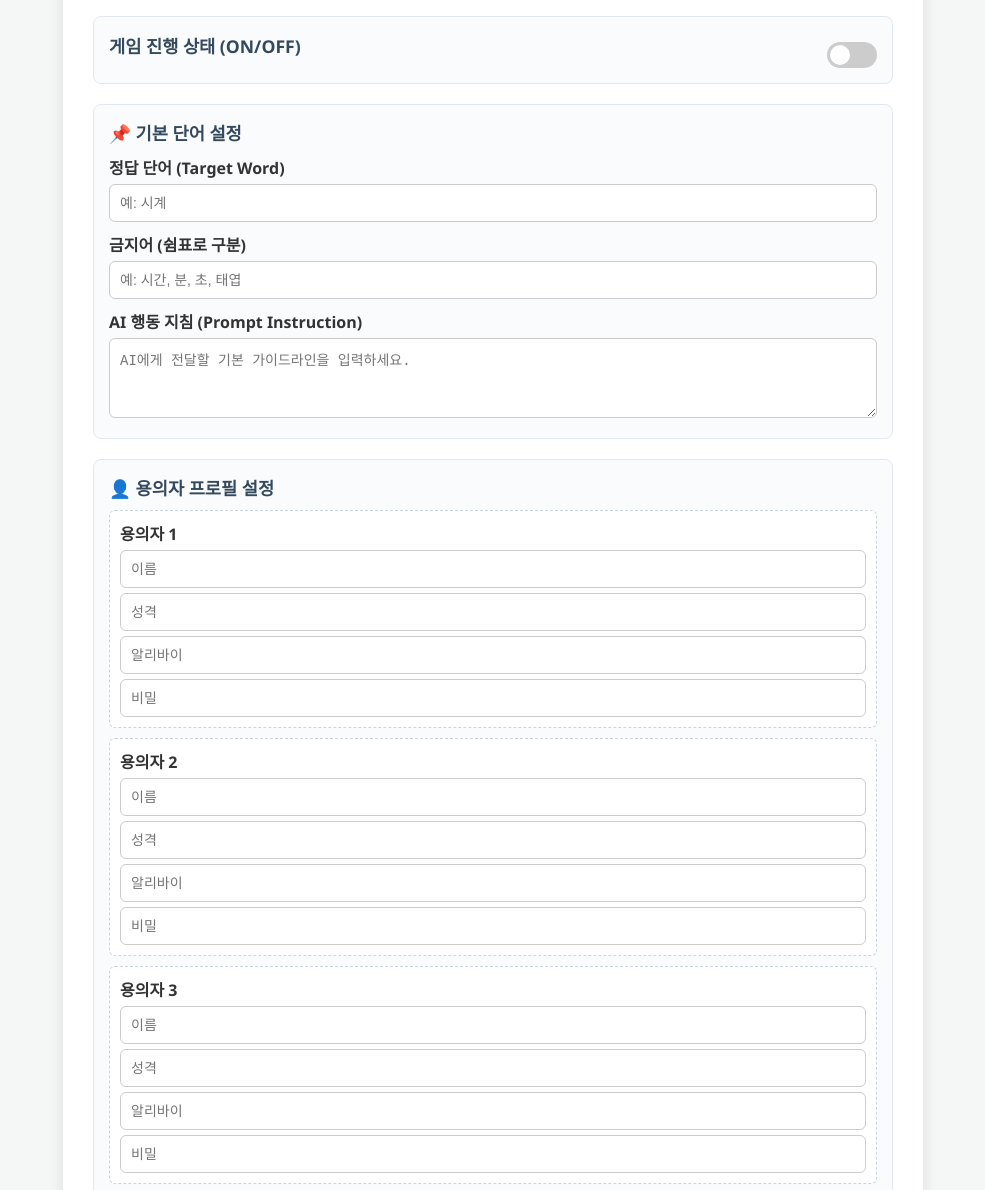
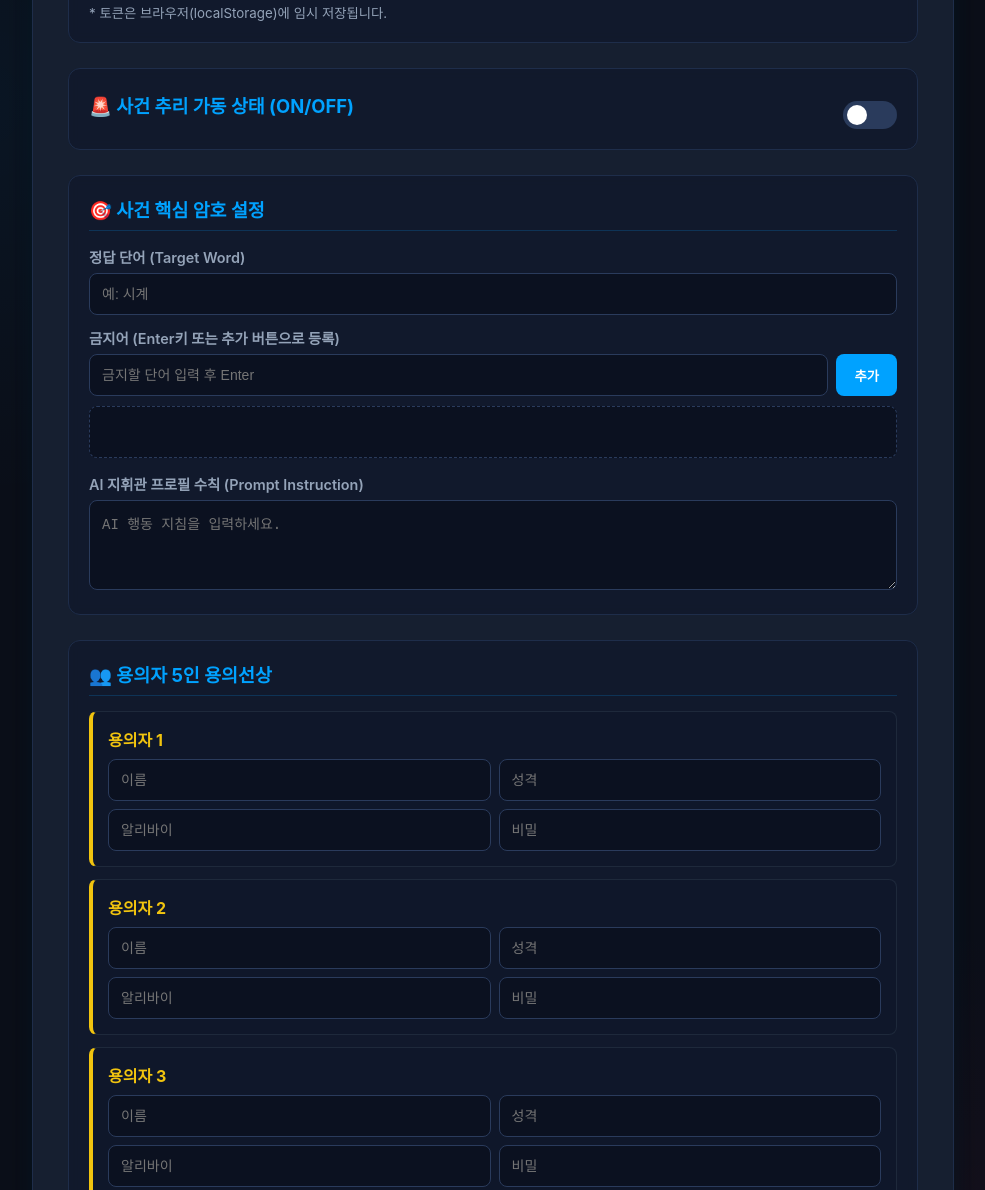
Before and after one commit to damjun0804-cell/dodam_game, a plain HTML site: page index.html in a window 1280 px wide. Shown: the part 302-1492 px from the top of the page, without its empty margins (147-1132 px from the left). Drawn offline with Linux system fonts and the light colour scheme.

Commit message:
Update index.html

```diff
--- a/index.html
+++ b/index.html
@@ -3,204 +3,340 @@
 <head>
     <meta charset="UTF-8">
     <meta name="viewport" content="width=device-width, initial-scale=1.0">
-    <title>추리 게임 관리자 대시보드</title>
+    <title>🕵️‍♂️ 명탐정 코난: 사건 해결 관리자 대시보드</title>
     <style>
+        :root {
+            --bg-color: #0b0f19;
+            --card-bg: #161f30;
+            --card-border: #1e2d4a;
+            --accent-blue: #00a2ff;
+            --accent-red: #ff3366;
+            --accent-yellow: #f1c40f;
+            --text-main: #e2e8f0;
+            --text-sub: #94a3b8;
+        }
+
         body {
-            font-family: 'Segoe UI', Tahoma, Geneva, Verdana, sans-serif;
-            background-color: #f4f7f6;
+            font-family: 'Pretendard', -apple-system, BlinkMacSystemFont, system-ui, Roboto, sans-serif;
+            background-color: var(--bg-color);
+            color: var(--text-main);
             margin: 0;
-            padding: 20px;
-            color: #333;
+            padding: 30px 20px;
+            background-image:
+                radial-gradient(circle at 10% 20%, rgba(0, 162, 255, 0.05) 0%, transparent 20%),
+                radial-gradient(circle at 90% 80%, rgba(255, 51, 102, 0.05) 0%, transparent 20%);
         }
+
         .container {
-            max-width: 800px;
+            max-width: 850px;
             margin: 0 auto;
-            background: #ffffff;
-            padding: 30px;
-            border-radius: 12px;
-            box-shadow: 0 4px 15px rgba(0,0,0,0.1);
+            background: var(--card-bg);
+            padding: 35px;
+            border-radius: 16px;
+            border: 1px solid var(--card-border);
+            box-shadow: 0 10px 30px rgba(0, 0, 0, 0.5), 0 0 20px rgba(0, 162, 255, 0.1);
         }
+
         h1 {
             text-align: center;
-            color: #2c3e50;
+            color: #ffffff;
+            font-size: 2rem;
+            margin-bottom: 30px;
+            letter-spacing: -0.5px;
+            text-shadow: 0 0 10px rgba(0, 162, 255, 0.5);
+            display: flex;
+            align-items: center;
+            justify-content: center;
+            gap: 10px;
+        }
+
+        .section {
             margin-bottom: 25px;
+            padding: 20px;
+            border: 1px solid var(--card-border);
+            border-radius: 12px;
+            background: rgba(15, 23, 42, 0.6);
+            backdrop-filter: blur(5px);
         }
-        .section {
-            margin-bottom: 20px;
-            padding: 15px;
-            border: 1px solid #e2e8f0;
-            border-radius: 8px;
-            background-color: #fafbfc;
+
+        .section-title {
+            font-weight: 700;
+            font-size: 1.15rem;
+            margin-bottom: 15px;
+            color: var(--accent-blue);
+            display: flex;
+            align-items: center;
+            gap: 8px;
+            border-bottom: 1px solid rgba(0, 162, 255, 0.2);
+            padding-bottom: 8px;
         }
-        .section-title {
-            font-weight: bold;
-            font-size: 1.1em;
-            margin-bottom: 10px;
-            color: #34495e;
-        }
+
         label {
             display: block;
+            margin-top: 12px;
+            font-weight: 600;
+            font-size: 0.9rem;
+            color: var(--text-sub);
+        }
+
+        input[type="text"], input[type="password"], textarea {
+            width: 100%;
+            padding: 12px;
+            margin-top: 6px;
+            background-color: #0b1120;
+            border: 1px solid #2a3b5c;
+            border-radius: 8px;
+            color: #ffffff;
+            box-sizing: border-box;
+            font-size: 14px;
+            transition: all 0.3s ease;
+        }
+
+        input[type="text"]:focus, input[type="password"]:focus, textarea:focus {
+            outline: none;
+            border-color: var(--accent-blue);
+            box-shadow: 0 0 8px rgba(0, 162, 255, 0.4);
+        }
+
+        textarea {
+            resize: vertical;
+            height: 90px;
+        }
+
+        /* 금지어 태그 입출력 스타일 */
+        .forbidden-input-group {
+            display: flex;
+            gap: 8px;
+            margin-top: 6px;
+        }
+
+        .forbidden-input-group input {
+            margin-top: 0;
+            flex: 1;
+        }
+
+        .btn-add {
+            padding: 0 18px;
+            background: var(--accent-blue);
+            color: #fff;
+            border: none;
+            border-radius: 8px;
+            font-weight: bold;
+            cursor: pointer;
+            transition: background 0.2s;
+            white-space: nowrap;
+        }
+
+        .btn-add:hover {
+            background: #0081cc;
+        }
+
+        .tag-container {
+            display: flex;
+            flex-wrap: wrap;
+            gap: 8px;
             margin-top: 10px;
+            min-height: 38px;
+            padding: 6px;
+            background: #0b1120;
+            border: 1px dashed #2a3b5c;
+            border-radius: 8px;
+        }
+
+        .tag {
+            display: inline-flex;
+            align-items: center;
+            background: rgba(255, 51, 102, 0.15);
+            color: #ff6688;
+            border: 1px solid rgba(255, 51, 102, 0.3);
+            padding: 4px 10px;
+            border-radius: 20px;
+            font-size: 13px;
             font-weight: 600;
         }
-        input[type="text"], input[type="password"], textarea {
-            width: 100%;
-            padding: 10px;
-            margin-top: 5px;
-            border: 1px solid #ccc;
-            border-radius: 6px;
-            box-sizing: border-box;
-            font-size: 14px;
+
+        .tag .remove-btn {
+            margin-left: 6px;
+            cursor: pointer;
+            font-weight: bold;
+            color: var(--accent-red);
         }
-        textarea {
-            resize: vertical;
-            height: 80px;
+
+        .tag .remove-btn:hover {
+            color: #ffffff;
         }
+
+        /* 토글 스위치 디자인 */
         .toggle-container {
             display: flex;
             align-items: center;
             justify-content: space-between;
         }
+
         .switch {
             position: relative;
             display: inline-block;
-            width: 50px;
-            height: 26px;
+            width: 54px;
+            height: 28px;
         }
+
         .switch input {
             opacity: 0;
             width: 0;
             height: 0;
         }
+
         .slider {
             position: absolute;
             cursor: pointer;
             top: 0; left: 0; right: 0; bottom: 0;
-            background-color: #ccc;
+            background-color: #2a3b5c;
             transition: .4s;
             border-radius: 34px;
         }
+
         .slider:before {
             position: absolute;
             content: "";
             height: 20px; width: 20px;
-            left: 3px; bottom: 3px;
+            left: 4px; bottom: 4px;
             background-color: white;
             transition: .4s;
             border-radius: 50%;
         }
+
         input:checked + .slider {
-            background-color: #27ae60;
+            background-color: var(--accent-red);
+            box-shadow: 0 0 10px rgba(255, 51, 102, 0.5);
         }
+
         input:checked + .slider:before {
-            transform: translateX(24px);
+            transform: translateX(26px);
         }
-        button {
+
+        /* 용의자 카드 스타일 */
+        .suspect-grid {
+            display: flex;
+            flex-direction: column;
+            gap: 12px;
+        }
+
+        .suspect-box {
+            background: #0f172a;
+            padding: 15px;
+            border: 1px solid #1e293b;
+            border-left: 4px solid var(--accent-yellow);
+            border-radius: 8px;
+        }
+
+        .suspect-title {
+            font-weight: bold;
+            color: var(--accent-yellow);
+            margin-bottom: 8px;
+            display: block;
+        }
+
+        .suspect-inputs {
+            display: grid;
+            grid-template-columns: 1fr 1fr;
+            gap: 8px;
+        }
+
+        .suspect-inputs input {
+            margin-top: 0;
+        }
+
+        .suspect-inputs input:nth-child(3),
+        .suspect-inputs input:nth-child(4) {
+            grid-column: span 1;
+        }
+
+        /* 메인 저장 버튼 */
+        .btn-save {
             width: 100%;
-            padding: 12px;
-            background-color: #2980b9;
+            padding: 15px;
+            background: linear-gradient(135deg, #00a2ff, #0055ff);
             color: white;
             border: none;
-            border-radius: 6px;
-            font-size: 16px;
+            border-radius: 10px;
+            font-size: 18px;
             font-weight: bold;
             cursor: pointer;
-            margin-top: 15px;
-            transition: background 0.3s;
+            margin-top: 20px;
+            box-shadow: 0 4px 15px rgba(0, 162, 255, 0.3);
+            transition: all 0.3s ease;
         }
-        button:hover {
-            background-color: #1f6391;
-        }
-        .suspect-box {
-            background: #fff;
-            padding: 10px;
-            margin-top: 10px;
-            border: 1px dashed #cbd5e1;
-            border-radius: 6px;
+
+        .btn-save:hover {
+            transform: translateY(-2px);
+            box-shadow: 0 6px 20px rgba(0, 162, 255, 0.5);
         }
     </style>
 </head>
 <body>
 
 <div class="container">
-    <h1>🔍 추리 게임 관리자 대시보드</h1>
+    <h1>🕵️‍♂️ 명탐정 코난: 추리 게임 본부</h1>
 
-    <!-- GitHub 토큰 입력 섹션 -->
+    <!-- GitHub 토큰 인증 섹션 -->
     <div class="section">
-        <div class="section-title">🔑 GitHub 인증 설정</div>
+        <div class="section-title">🔑 본부 인증 (GitHub Token)</div>
         <label for="githubToken">Personal Access Token (classic)</label>
         <input type="password" id="githubToken" placeholder="ghp_... 토큰을 입력하세요">
-        <small style="color: #666; display: block; margin-top: 5px;">* 토큰은 브라우저(localStorage)에 임시 저장됩니다.</small>
+        <small style="color: var(--text-sub); display: block; margin-top: 6px;">* 토큰은 브라우저(localStorage)에 임시 저장됩니다.</small>
     </div>
 
     <!-- 게임 활성화 상태 -->
     <div class="section toggle-container">
-        <span class="section-title">게임 진행 상태 (ON/OFF)</span>
+        <span class="section-title" style="margin-bottom:0; border:none;">🚨 사건 추리 가동 상태 (ON/OFF)</span>
         <label class="switch">
             <input type="checkbox" id="isGameActive">
             <span class="slider"></span>
         </label>
     </div>
 
-    <!-- 기본 설정 -->
+    <!-- 기본 단어 및 규칙 설정 -->
     <div class="section">
-        <div class="section-title">📌 기본 단어 설정</div>
+        <div class="section-title">🎯 사건 핵심 암호 설정</div>
+
         <label for="targetWord">정답 단어 (Target Word)</label>
         <input type="text" id="targetWord" placeholder="예: 시계">
 
-        <label for="forbiddenWords">금지어 (쉼표로 구분)</label>
-        <input type="text" id="forbiddenWords" placeholder="예: 시간, 분, 초, 태엽">
+        <label>금지어 (Enter키 또는 추가 버튼으로 등록)</label>
+        <div class="forbidden-input-group">
+            <input type="text" id="forbiddenInput" placeholder="금지할 단어 입력 후 Enter">
+            <button class="btn-add" onclick="addForbiddenWord()">추가</button>
+        </div>
+        <div class="tag-container" id="tagContainer"></div>
 
-        <label for="systemInstruction">AI 행동 지침 (Prompt Instruction)</label>
-        <textarea id="systemInstruction" placeholder="AI에게 전달할 기본 가이드라인을 입력하세요."></textarea>
+        <label for="systemInstruction" style="margin-top: 15px;">AI 지휘관 프로필 수칙 (Prompt Instruction)</label>
+        <textarea id="systemInstruction" placeholder="AI 행동 지침을 입력하세요."></textarea>
     </div>
 
-    <!-- 용의자 정보 (1~5명) -->
+    <!-- 용의자 프로필 설정 (1~5명) -->
     <div class="section">
-        <div class="section-title">👤 용의자 프로필 설정</div>
-
-        <div class="suspect-box">
-            <strong>용의자 1</strong>
-            <input type="text" id="suspect1Name" placeholder="이름">
-            <input type="text" id="suspect1Personality" placeholder="성격">
-            <input type="text" id="suspect1Alibi" placeholder="알리바이">
-            <input type="text" id="suspect1Secret" placeholder="비밀">
-        </div>
-
-        <div class="suspect-box">
-            <strong>용의자 2</strong>
-            <input type="text" id="suspect2Name" placeholder="이름">
-            <input type="text" id="suspect2Personality" placeholder="성격">
-            <input type="text" id="suspect2Alibi" placeholder="알리바이">
-            <input type="text" id="suspect2Secret" placeholder="비밀">
-        </div>
-
-        <div class="suspect-box">
-            <strong>용의자 3</strong>
-            <input type="text" id="suspect3Name" placeholder="이름">
-            <input type="text" id="suspect3Personality" placeholder="성격">
-            <input type="text" id="suspect3Alibi" placeholder="알리바이">
-            <input type="text" id="suspect3Secret" placeholder="비밀">
-        </div>
-
-        <div class="suspect-box">
-            <strong>용의자 4</strong>
-            <input type="text" id="suspect4Name" placeholder="이름">
-            <input type="text" id="suspect4Personality" placeholder="성격">
-            <input type="text" id="suspect4Alibi" placeholder="알리바이">
-            <input type="text" id="suspect4Secret" placeholder="비밀">
-        </div>
-
-        <div class="suspect-box">
-            <strong>용의자 5</strong>
-            <input type="text" id="suspect5Name" placeholder="이름">
-            <input type="text" id="suspect5Personality" placeholder="성격">
-            <input type="text" id="suspect5Alibi" placeholder="알리바이">
-            <input type="text" id="suspect5Secret" placeholder="비밀">
+        <div class="section-title">👥 용의자 5인 용의선상</div>
+        <div class="suspect-grid">
+            <!-- 용의자 1~5 -->
+            <script>
+                for(let i=1; i<=5; i++) {
+                    document.write(`
+                        <div class="suspect-box">
+                            <span class="suspect-title">용의자 ${i}</span>
+                            <div class="suspect-inputs">
+                                <input type="text" id="suspect${i}Name" placeholder="이름">
+                                <input type="text" id="suspect${i}Personality" placeholder="성격">
+                                <input type="text" id="suspect${i}Alibi" placeholder="알리바이">
+                                <input type="text" id="suspect${i}Secret" placeholder="비밀">
+                            </div>
+                        </div>
+                    `);
+                }
+            </script>
         </div>
     </div>
 
-    <button onclick="saveConfig()">💾 설정 저장 및 적용</button>
+    <button class="btn-save" onclick="saveConfig()">💾 데이터 저장 및 현장 적용</button>
 </div>
 
 <script>
@@ -208,6 +344,43 @@
     const REPO_NAME = "dodam_game";
     const FILE_PATH = "game_config.json";
 
+    let forbiddenWordsList = [];
+
+    // 금지어 태그 관련 조작
+    const forbiddenInput = document.getElementById("forbiddenInput");
+    forbiddenInput.addEventListener("keypress", function(e) {
+        if (e.key === "Enter") {
+            e.preventDefault();
+            addForbiddenWord();
+        }
+    });
+
+    function addForbiddenWord() {
+        const val = forbiddenInput.value.trim();
+        if (val && !forbiddenWordsList.includes(val)) {
+            forbiddenWordsList.push(val);
+            renderTags();
+            forbiddenInput.value = "";
+        }
+    }
+
+    function removeForbiddenWord(word) {
+        forbiddenWordsList = forbiddenWordsList.filter(item => item !== word);
+        renderTags();
+    }
+
+    function renderTags() {
+        const container = document.getElementById("tagContainer");
+        container.innerHTML = "";
+        forbiddenWordsList.forEach(word => {
+            const tag = document.createElement("div");
+            tag.className = "tag";
+            tag.innerHTML = `${word} <span class="remove-btn" onclick="removeForbiddenWord('${word}')">&times;</span>`;
+            container.appendChild(tag);
+        });
+    }
+
+    // 데이터 로드
     window.onload = async function() {
         const savedToken = localStorage.getItem("dodam_github_token");
         if (savedToken) {
@@ -232,8 +405,10 @@
 
                 document.getElementById("isGameActive").checked = config.is_game_active || false;
                 document.getElementById("targetWord").value = config.target_word || "";
-                document.getElementById("forbiddenWords").value = (config.forbidden_words || []).join(", ");
                 document.getElementById("systemInstruction").value = config.system_instruction || "";
+
+                forbiddenWordsList = config.forbidden_words || [];
+                renderTags();
 
                 if (config.suspects) {
                     for (let i = 1; i <= 5; i++) {
@@ -248,10 +423,11 @@
                 }
             }
         } catch (err) {
-            console.error("기존 설정 로드 실패:", err);
+            console.error("설정 데이터 불러오기 실패:", err);
         }
     }
 
+    // 데이터 저장
     async function saveConfig() {
         const token = document.getElementById("githubToken").value.trim();
         if (!token) {
@@ -260,11 +436,6 @@
         }
 
         localStorage.setItem("dodam_github_token", token);
-
-        const forbiddenArray = document.getElementById("forbiddenWords").value
-            .split(",")
-            .map(item => item.trim())
-            .filter(item => item !== "");
 
         const suspectsObj = {};
         for (let i = 1; i <= 5; i++) {
@@ -279,7 +450,7 @@
         const updatedConfig = {
             is_game_active: document.getElementById("isGameActive").checked,
             target_word: document.getElementById("targetWord").value.trim(),
-            forbidden_words: forbiddenArray,
+            forbidden_words: forbiddenWordsList,
             system_instruction: document.getElementById("systemInstruction").value,
             suspects: suspectsObj
         };
@@ -293,7 +464,7 @@
             });
 
             if (getRes.status === 401) {
-                alert("GitHub 토큰 인증 실패 (401 Unauthorized). 토큰 값과 권한(repo)을 재확인해주세요.");
+                alert("인증 실패 (401 Unauthorized). 토큰 권한(repo) 및 스펠링을 재확인하세요.");
                 return;
             }
 
@@ -312,21 +483,21 @@
                     "Content-Type": "application/json"
                 },
                 body: JSON.stringify({
-                    message: "Update game config from Web Dashboard",
+                    message: "Update game config via Detective Conan Dashboard",
                     content: encodedContent,
                     sha: sha
                 })
             });
 
             if (putRes.ok) {
-                alert("✅ 설정이 정상적으로 저장되었습니다!");
+                alert("🕵️‍♂️ 사건 설정 변경사항이 정상적으로 적용되었습니다!");
             } else {
                 const errorData = await putRes.json();
                 alert("저장 실패: " + (errorData.message || putRes.statusText));
             }
         } catch (err) {
             console.error("저장 오류:", err);
-            alert("저장 처리 중 오류가 발생했습니다: " + err.message);
+            alert("저장 처리 중 오류 발생: " + err.message);
         }
     }
 </script>
```
